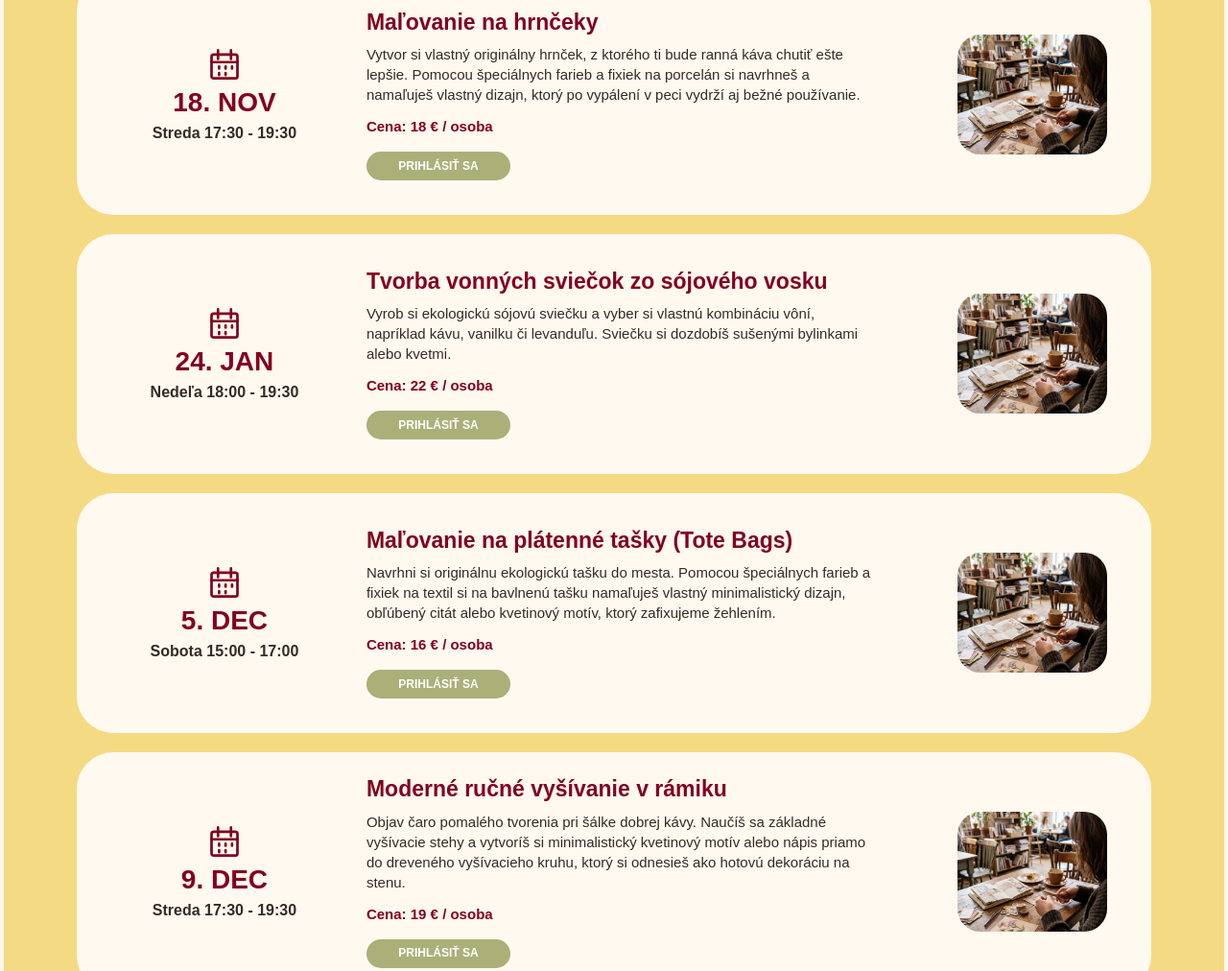
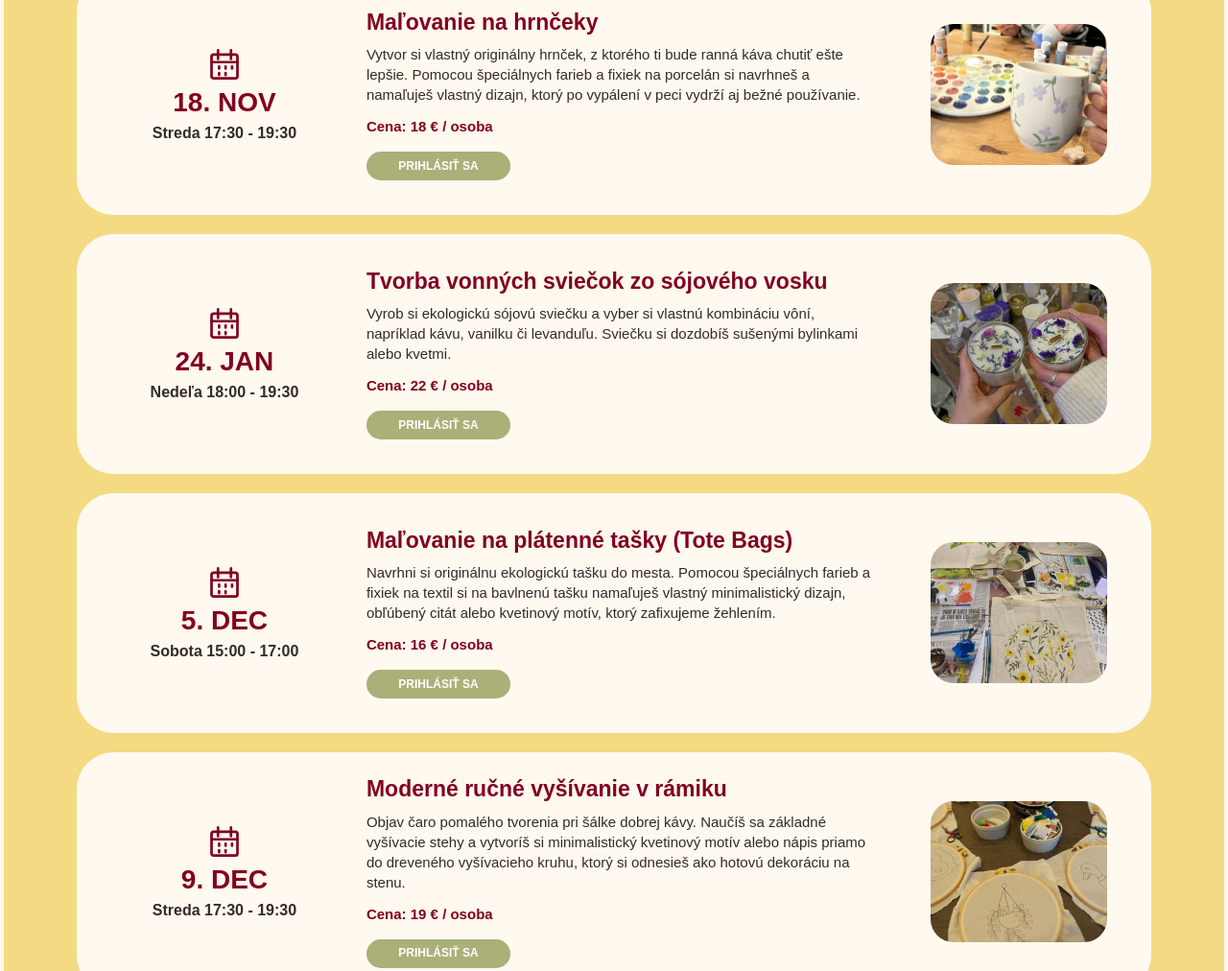
Before and after one commit to stankovicovaA/cup_of_crafts_webova_stranka, a plain HTML site: page workshopy.html in a window 1280 px wide. Shown: the part 1499-2511 px from the top of the page at 96% size. Drawn offline with Linux system fonts and the light colour scheme.

Commit message:
doplnenie obrazkov workshopy

```diff
--- a/styles.css
+++ b/styles.css
@@ -710,11 +710,23 @@ input:focus-visible {
 .workshop-card-image {
   display: block;
   width: 100%;
-  max-width: 156px;
+  max-width: 184px;
   aspect-ratio: 1.25;
   justify-self: end;
   border-radius: 24px;
   object-fit: cover;
+}
+
+.workshop-card-image--candles {
+  object-position: center 72%;
+}
+
+.workshop-card-image--bags {
+  object-position: center 86%;
+}
+
+.workshop-card-image--embroidery {
+  object-position: center 60%;
 }
 
 .workshop-gallery {
@@ -1022,7 +1034,7 @@ input:focus-visible {
   }
 
   .workshop-card-image {
-    max-width: 132px;
+    max-width: 148px;
   }
 
   .workshop-gallery-grid {
--- a/workshopy.html
+++ b/workshopy.html
@@ -74,7 +74,7 @@
               <p class="workshop-price">Cena: 20 € / osoba</p>
               <a class="button workshop-button" href="kontakt.html?typ=workshop&amp;workshop=kvetinove-vence#formular">Prihlásiť sa</a>
             </div>
-            <img class="workshop-card-image" src="img/rezervacia_foto_workshop.jpg" alt="Účastníčka tvorí pri stole v kreatívnej kaviarni">
+            <img class="workshop-card-image" src="img/vence_workshopy.jpg" alt="Účastníci vyrábajú kvetinové vence z vetvičiek">
           </article>
           <article class="workshop-card">
             <div class="workshop-date">
@@ -88,7 +88,7 @@
               <p class="workshop-price">Cena: 18 € / osoba </p>
               <a class="button workshop-button" href="kontakt.html?typ=workshop&amp;workshop=malovanie-na-hrnceky#formular">Prihlásiť sa</a>
             </div>
-            <img class="workshop-card-image" src="img/rezervacia_foto_workshop.jpg" alt="Účastníčka tvorí pri stole v kreatívnej kaviarni">
+            <img class="workshop-card-image" src="img/salky_malovanie.jpg" alt="Maľovanie kvetov na keramický hrnček">
           </article>
           <article class="workshop-card">
             <div class="workshop-date">
@@ -102,7 +102,7 @@
               <p class="workshop-price">Cena: 22 € / osoba</p>
               <a class="button workshop-button" href="kontakt.html?typ=workshop&amp;workshop=tvorba-vonnych-sviecok#formular">Prihlásiť sa</a>
             </div>
-            <img class="workshop-card-image" src="img/rezervacia_foto_workshop.jpg" alt="Účastníčka tvorí pri stole v kreatívnej kaviarni">
+            <img class="workshop-card-image workshop-card-image--candles" src="img/sviecky_workshop.jpg" alt="Ručne vyrábané sviečky zo sójového vosku">
           </article>
           <article class="workshop-card">
             <div class="workshop-date">
@@ -116,7 +116,7 @@
               <p class="workshop-price">Cena: 16 € / osoba</p>
               <a class="button workshop-button" href="kontakt.html?typ=workshop&amp;workshop=malovanie-na-platenne-tasky#formular">Prihlásiť sa</a>
             </div>
-            <img class="workshop-card-image" src="img/rezervacia_foto_workshop.jpg" alt="Účastníčka tvorí pri stole v kreatívnej kaviarni">
+            <img class="workshop-card-image workshop-card-image--bags" src="img/malovanie_tasky.jpg" alt="Maľovanie kvetinových motívov na plátenné tašky">
           </article>
           <article class="workshop-card">
             <div class="workshop-date">
@@ -130,7 +130,7 @@
               <p class="workshop-price">Cena: 19 € / osoba</p>
               <a class="button workshop-button" href="kontakt.html?typ=workshop&amp;workshop=moderne-rucne-vysivanie-v-ramiku#formular">Prihlásiť sa</a>
             </div>
-            <img class="workshop-card-image" src="img/rezervacia_foto_workshop.jpg" alt="Účastníčka tvorí pri stole v kreatívnej kaviarni">
+            <img class="workshop-card-image workshop-card-image--embroidery" src="img/vysivanie_workshopy.jpg" alt="Vyšívacie kruhy a nite pripravené na tvorivý workshop">
           </article>
         </div>
       </div>
```
Also changed, not shown: img/malovanie_tasky.jpg (added), img/salky_malovanie.jpg (added), img/sviecky_workshop.jpg (added), img/vence_workshopy.jpg (added), img/vysivanie_workshopy.jpg (added).
